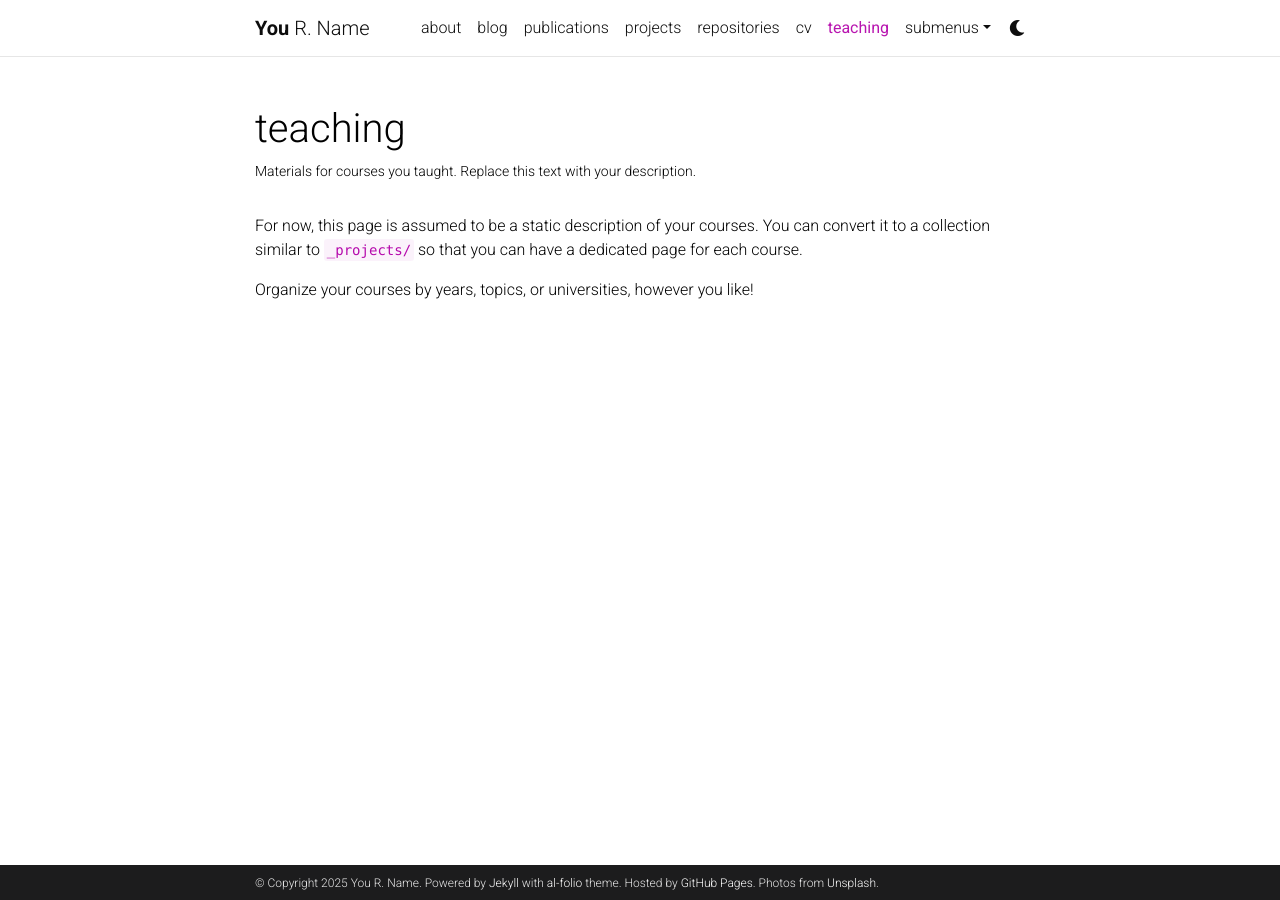
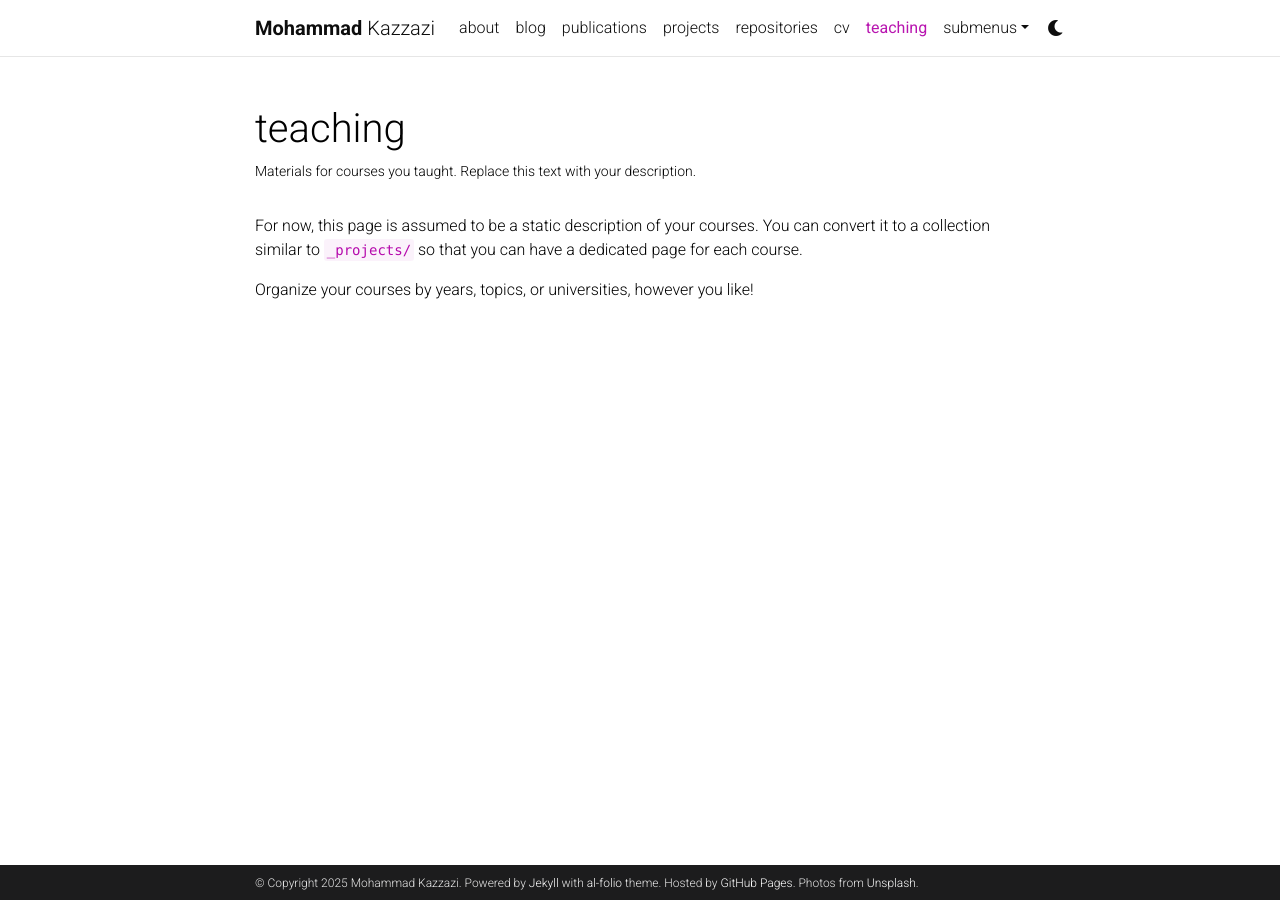
Before and after one commit to mohammadKazzazi/MohammadKazzazi.github.io, a Jekyll site: the page built from _pages/teaching.md, in a window 1280 px wide. Built offline with Jekyll 4.4.1, drawn with Linux system fonts in a browser that asks for light colours; comment, search, counter and statistics services are not loaded; a style sheet for code colours, icons or effects is not loaded.

Commit message:
Update _config.yml

```diff
--- a/_config.yml
+++ b/_config.yml
@@ -3,10 +3,10 @@
 # -----------------------------------------------------------------------------
 
 title: blank # the website title (if blank, full name will be used instead)
-first_name: You
-middle_name: R.
-last_name: Name
-email: you@example.com
+first_name: Mohammad
+middle_name:
+last_name: Kazzazi
+email: smohammadok@gmail.com
 description: > # the ">" symbol means to ignore newlines until "footer_text:"
   A simple, whitespace theme for academics. Based on [*folio](https://github.com/bogoli/-folio) design.
 footer_text: >
@@ -18,7 +18,7 @@ keywords: jekyll, jekyll-theme, academic-website, portfolio-website  # add your
 lang: en # the language of your site (for example: en, fr, cn, ru, etc.)
 icon: ⚛️  # the emoji used as the favicon (alternatively, provide image name in /assets/img/)
 
-url: https://al-folio.github.io # the base hostname & protocol for your site
+url: https://mohammadkazzazi.github.io # the base hostname & protocol for your site
 baseurl: # the subpath of your site, e.g. /blog/
 last_updated: false # set to true if you want to display last updated in the footer
 impressum_path:  # set to path to include impressum link in the footer, use the same path as permalink in a page, helps to conform with EU GDPR
```
